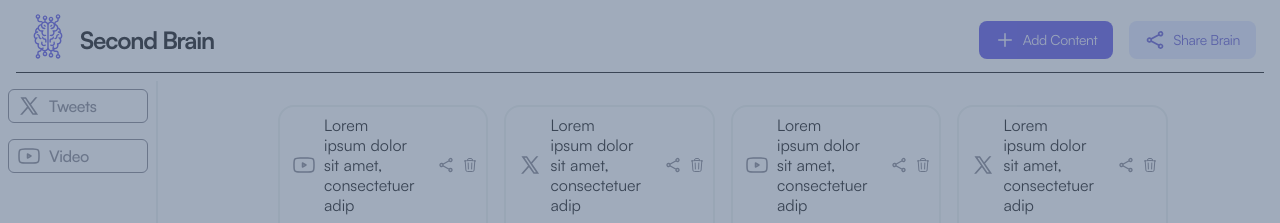
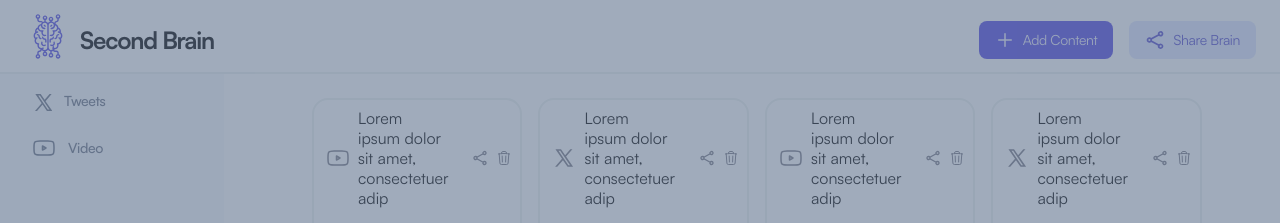
Before and after one commit to aadi-codeSs/brainly-frontend, a React (Vite) app: page / in a window 1280 px wide. Shown: the top 223 px of the page. Built offline with nearby package versions, Linux system fonts and the light colour scheme.

Commit message:
some ui changes

```diff
--- a/src/App.tsx
+++ b/src/App.tsx
@@ -46,15 +46,18 @@ interface Layoutprops{
 const Layout = (props: Layoutprops) => {
   return  <div>
             <Header modalOpen={props.modalOpen} setModalOpen={props.setModalOpen} ></Header>
-          <div className='flex'>
+          <div className='flex ml-0!'>
             <SideBar/>
-          <div className='min-h-[100vh] flex flex-col ml-28 mr-28 mt-4'>
+          <div className='min-h-[100vh] flex flex-col ml-20 mr-20 mt-4'>
 
           <div className='flex-1'>
             <Outlet/>
           </div>
+
+          </div>
+          </div>
+          <div className='ml-20 mr-20 mt-4'>
             <Footer></Footer>
           </div>
           </div>
-          </div>
 }
--- a/src/components/Header.tsx
+++ b/src/components/Header.tsx
@@ -11,11 +11,13 @@ interface Headerprops {
 }
 
 export const Header = (props: Headerprops) => {
-    return <div className='flex items-center mb-2 ml-4 mt-2 mr-4 border-b '>
+    return <div className="border-b-2 border-slatish">
+      <div className='flex items-center mb ml-4 mt-2 mr-4  '>
         <Logo logoIcon={<BrainIcon/>} logoName='Second Brain' size='sm'></Logo>
         <div className='flex ml-auto'>
           <Button startIcon={<PlusIcon size='base'/>} function={()=>{props.setModalOpen(true)}} variant="primary" text="Add Content" size="sm"></Button>
           <Button startIcon={<ShareIcon size='base'/>} variant="secondary" text="Share Brain" size="sm"></Button>
         </div>
       </div>
+    </div>
 }
--- a/src/components/SideBar.tsx
+++ b/src/components/SideBar.tsx
@@ -2,12 +2,16 @@ import { DocTypeIcon } from "../icons/TypeOfContentIcon"
 import { SideBarItem } from "./ui/SideBarItem"
 
 
-const defaultStyles = "w-56 border-r-2 border-slatish min-h-screen flex flex-col items-center  "
+const defaultStyles = "w-56 min-h-screen flex flex-col gap-0.75 bg-[#f9fafd]  "
 
 export const SideBar = () => {
-    return <aside className={`${defaultStyles}`}>
-        <SideBarItem title="Tweets" logo={<DocTypeIcon type="tweet"/>}></SideBarItem>
-        <SideBarItem title="Video" logo={<DocTypeIcon type="yt"/>}></SideBarItem>
+    return <div className="">
+            <aside className={`${defaultStyles}`}>
+        <SideBarItem title="Tweets" logo={<svg xmlns="http://www.w3.org/2000/svg" x="0px" y="0px" fill="currentColor" width="20px" height="20px" viewBox="0 0 26 26">
+<path d="M26.37,26l-8.795-12.822l0.015,0.012L25.52,4h-2.65l-6.46,7.48L11.28,4H4.33l8.211,11.971L12.54,15.97L3.88,26h2.65 l7.182-8.322L19.42,26H26.37z M10.23,6l12.34,18h-2.1L8.12,6H10.23z"></path>
+</svg>}></SideBarItem>
+        <SideBarItem title="Video" logo={<svg width="20px" height="20px" stroke-width="2" viewBox="0 0 24 24" fill="none" xmlns="http://www.w3.org/2000/svg" stroke="currentColor" className="size-6"><path d="M14 12L10.5 14V10L14 12Z" fill="none" stroke="currentColor" stroke-width="1.5" stroke-linecap="round" stroke-linejoin="round"></path><path d="M2 12.7075V11.2924C2 8.39705 2 6.94939 2.90549 6.01792C3.81099 5.08645 5.23656 5.04613 8.08769 4.96549C9.43873 4.92728 10.8188 4.8999 12 4.8999C13.1812 4.8999 14.5613 4.92728 15.9123 4.96549C18.7634 5.04613 20.189 5.08645 21.0945 6.01792C22 6.94939 22 8.39705 22 11.2924V12.7075C22 15.6028 22 17.0505 21.0945 17.9819C20.189 18.9134 18.7635 18.9537 15.9124 19.0344C14.5613 19.0726 13.1812 19.1 12 19.1C10.8188 19.1 9.43867 19.0726 8.0876 19.0344C5.23651 18.9537 3.81097 18.9134 2.90548 17.9819C2 17.0505 2 15.6028 2 12.7075Z" stroke="currentColor" stroke-width="1.5"></path></svg>}></SideBarItem>
 
     </aside>
+        </div>
 }
--- a/src/components/ui/SideBarItem.tsx
+++ b/src/components/ui/SideBarItem.tsx
@@ -5,7 +5,7 @@ interface SideBarItem {
     title:string;
 }
 
-const defaultStyles = "font-satoshim border-1 p-0.5 pl-2 m-2 w-[140px]  rounded-md h-[34px] flex items-center gap-2 text-base text-[#7a7a86] tracking-tight "
+const defaultStyles = "font-satoshim hover:bg-[#f7f9fc] hover:text-[#000000] duration-150 ml-6 mt-2.5 p-2 w-[140px]  rounded-md h-[34px] text-sm flex items-center gap-3 text-base tracking-tight cursor-pointer text-[#6a7385] "
 
 export const SideBarItem = (props: SideBarItem) => {
     return <div className={`${defaultStyles}`}>
--- a/src/icons/TypeOfContentIcon.tsx
+++ b/src/icons/TypeOfContentIcon.tsx
@@ -2,7 +2,9 @@ import { iconSizeVariants, type IconProps } from ".";
 
 interface TypeOfData {
   type: "yt" | "doc" | "tweet",
+  size: "sm" | "md" | "lg",
 }
+
 
 const typeVariant = {
   "doc": <svg xmlns="http://www.w3.org/2000/svg" fill="none" viewBox="0 0 24 24" stroke-width="1.5" stroke="currentColor" className="size-6">
```
